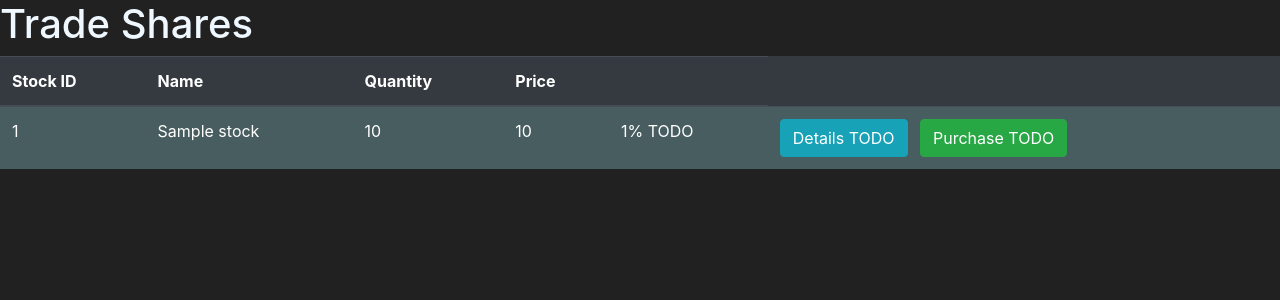
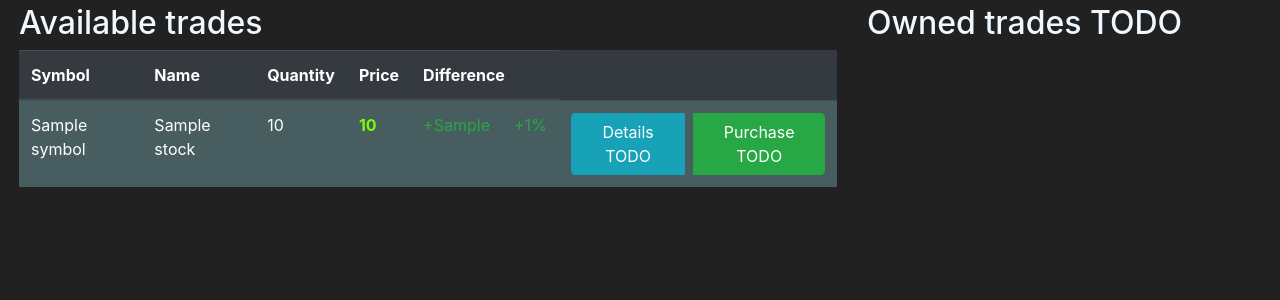
Before and after one commit to Marek-Chalabis/Stock-buyer-microservices, a Flask app: template reporter/backend/src/trades/templates/stocks.html in a window 1280 px wide. Shown: the part 56-356 px from the top of the page. Run offline with Flask 2, Linux system fonts and the light colour scheme; the template is opened without the code that fills it: most values are stand-ins (such as "Sample title", 1, 10 or a date in 2020); parts of the project's set-up code (start-up, migrations or seed data) failed here and were passed over; some libraries are stand-ins or nearby versions.

Commit message:
Add template for stocks

```diff
--- a/reporter/backend/src/trades/templates/stocks.html
+++ b/reporter/backend/src/trades/templates/stocks.html
@@ -1,37 +1,52 @@
-{% extends '../../templates/base.html' %}
+{% extends 'base.html' %}
 {% block title %}
     Trades
 {% endblock %}
 {% block content %}
-    <h1>Trade Shares</h1>
+    <div class="row m-1">
+        <div class="col-8">
+            <h2>
+                Available trades
+            </h2>
             <table class="table table-hover table-dark">
                 <thead>
                 <tr>
-            <th scope="col">Stock ID</th>
+                    <th scope="col">Symbol</th>
                     <th scope="col">Name</th>
                     <th scope="col">Quantity</th>
                     <th scope="col">Price</th>
-            <th scope="col"></th>
+                    <th scope="col" colspan="2">Difference</th>
                 </tr>
                 </thead>
                 <tbody>
                 {% for stock in stocks %}
                     <tr class="first-level-table-row center center-block">
-                <td>{{ stock.id }}</td>
+                        <td>{{ stock.symbol }}</td>
                         <td>{{ stock.name }}</td>
-                <td>{{ stock.quantity }}</td>
-                <td>{{ stock.price }}</td>
-                <td class="price-difference">{{ stock.get_percent_price_difference_penultimate() }}% TODO</td>
+                        <td>{{ stock.available_quantity }}</td>
+                        <td class="money-info">{{ stock.price }}</td>
+                        <td class="plain-difference">{{ stock.plain_difference }}</td>
+                        <td class="percent-difference">{{ stock.percent_difference }}</td>
                         <td>
+                            <div class="btn-group">
                                 <button class="btn btn-outline btn-info">
                                     Details TODO
                                 </button>
                                 <button class="btn btn-outline btn-success ml-2">
                                     Purchase TODO
                                 </button>
+                            </div>
+
                         </td>
                     </tr>
                 {% endfor %}
                 </tbody>
             </table>
+        </div>
+        <div class="col-4">
+            <h2>
+                Owned trades TODO
+            </h2>
+        </div>
+    </div>
 {% endblock %}
```
Lines whose indentation alone changed are shown as unchanged.
